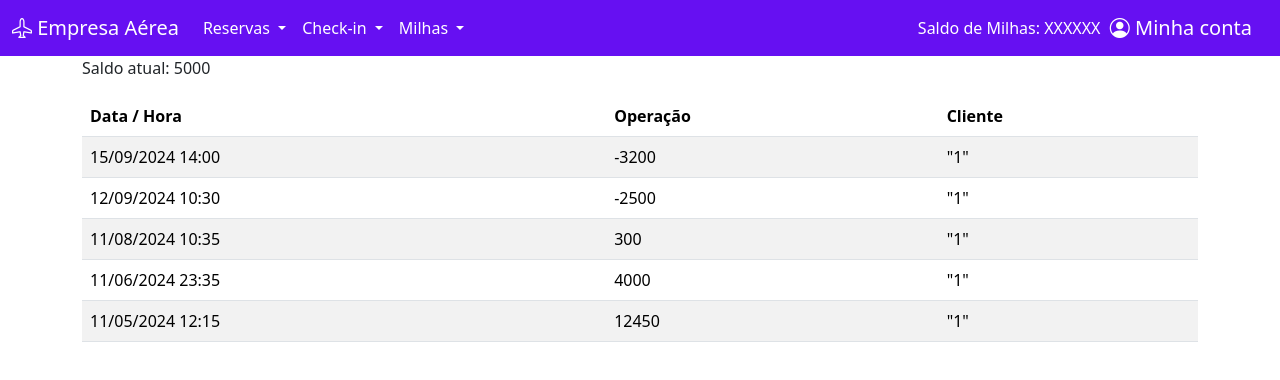
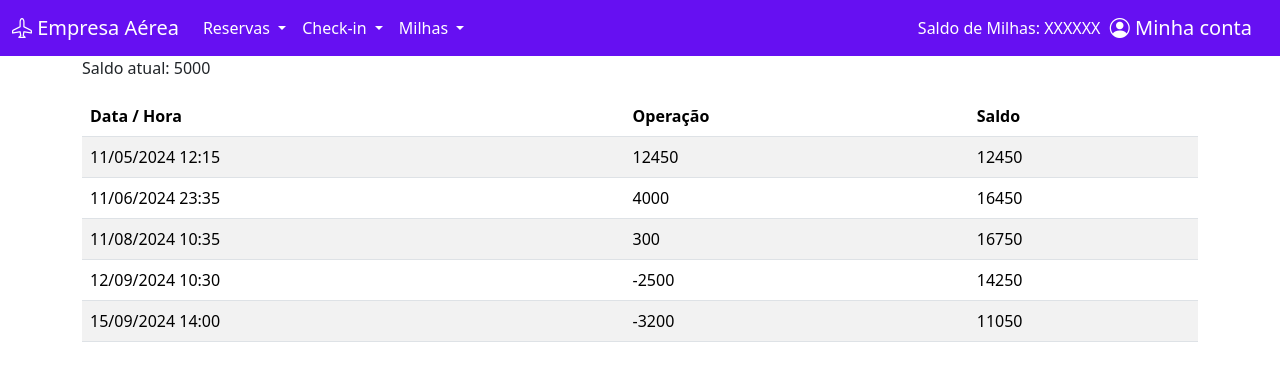
Before and after one commit to vickvieira/DAC-Empresa-A-rea, an Angular app in the folder front-end/empresa-aerea-teste/: page /cliente/1/extrato-milhas in a window 1280 px wide. Shown: the top 380 px of the page. Built offline with nearby package versions, Linux system fonts and the light colour scheme; data requests are answered from the project's data file.

Commit message:
atualizado model, e bd para nao dar conflito

```diff
--- a/front-end/empresa-aerea-teste/src/api/db.json
+++ b/front-end/empresa-aerea-teste/src/api/db.json
@@ -57,33 +57,40 @@
   ],
   "transacoes_milhas": [
     {
-      "clienteId":1,
-      "dataHora": "2024-09-15T14:00:00",
-      "saldo": -3200
+      "clienteId": 1,
+      "dataHora": "2024-05-11T12:15:00",
+      "operacao": 12450,
+      "saldo": 12450
+
     },
     {
-      "clienteId":1,
-      "dataHora": "2024-09-12T10:30:00",
-      "saldo": -2500
+      "clienteId": 1,
+      "dataHora": "2024-06-11T23:35:00",
+      "operacao": 4000,
+      "saldo": 16450
     },
     {
-      "clienteId":1,
+      "clienteId": 1,
       "dataHora": "2024-08-11T10:35:00",
-      "saldo": 300
+      "operacao": 300,
+      "saldo": 16750
     },
     {
-      "clienteId":1,
-      "dataHora": "2024-06-11T23:35:00",
-      "saldo": 4000
+      "clienteId": 1,
+      "dataHora": "2024-09-12T10:30:00",
+      "operacao": -2500,
+      "saldo": 14250
     },
     {
-      "clienteId":1,
-      "dataHora": "2024-05-11T12:15:00",
-      "saldo": 12450
+      "clienteId": 1,
+      "dataHora": "2024-09-15T14:00:00",
+      "operacao": -3200,
+      "saldo": 11050
     },
     {
-      "clienteId":2,
+      "clienteId": 2,
       "dataHora": "2024-05-11T12:15:00",
+      "operacao": 1245045454,
       "saldo": 1245045454
     }
   ]
--- a/front-end/empresa-aerea-teste/src/app/paginas/cliente/extrato-milhas/extrato-milhas.component.html
+++ b/front-end/empresa-aerea-teste/src/app/paginas/cliente/extrato-milhas/extrato-milhas.component.html
@@ -6,14 +6,14 @@
             <tr>
                 <th scope="col">Data / Hora</th>
                 <th scope="col">Operação</th>
-                <th scope="col">Cliente</th>
+                <th scope="col">Saldo</th>
             </tr>
         </thead>
         <tbody>
-            <tr *ngFor="let extratoMilha of extratoMilhas">
+            <tr *ngFor="let extratoMilha of extratoMilhas; let i = index">
                 <td>{{ extratoMilha.dataHora | date: 'dd/MM/yyyy HH:mm' }}</td>
+                <td>{{ extratoMilha.operacao  }}</td>
                 <td>{{ extratoMilha.saldo }}</td>
-                <td>"{{ extratoMilha.clienteId }}"</td>
 
         </tbody>
     </table>
--- a/front-end/empresa-aerea-teste/src/app/paginas/cliente/extrato-milhas/extrato-milhas.component.ts
+++ b/front-end/empresa-aerea-teste/src/app/paginas/cliente/extrato-milhas/extrato-milhas.component.ts
@@ -3,7 +3,8 @@ import { ClienteService } from '../../../services/cliente.service';
 import { MilhasService } from '../../../services/milhas.service';
 import { Cliente } from '../../../models/cliente.model';
 import { ActivatedRoute } from '@angular/router';
-import { Milhas } from '../../../models/milhas.model';
+import { ExtratoMilhas } from '../../../models/extrato-milhas.model';
+
 
 
 @Component({
@@ -15,8 +16,7 @@ import { Milhas } from '../../../models/milhas.model';
 export class ExtratoMilhasComponent implements OnInit {
   cliente: Cliente | undefined;
   milhasSaldo: number = 0;
-  extratoMilhas: Milhas[] = [];
-
+  extratoMilhas: ExtratoMilhas[] = [];
 
   constructor(
     private clienteService: ClienteService,
@@ -28,23 +28,28 @@ export class ExtratoMilhasComponent implements OnInit {
   ngOnInit(): void {
     //const clienteId = Number(this.route.snapshot.paramMap.get('id'));
     this.checaCliente();
+    this.getMilhasSaldo(1);
+
     //this.listarTodosExtratos();
-    this.listarTodosExtratoByCliente(1);
+    //this.listarTodosExtratoByCliente(1);
   }
 
   checaCliente() {
     let clienteId = 1;
 
     this.getCliente(clienteId);
-    this.getMilhasSaldo(clienteId);
+    //this.getMilhasSaldo(clienteId);
+    this.listarTodosExtratoByCliente(clienteId);
+
 
     if (this.cliente) { //ve se o id do cliente foi capturado corretamente
       console.log('Cliente ID:' + this.cliente);
       //this.listarTodosExtratos();
       this.listarTodosExtratoByCliente(clienteId);
       this.getMilhasSaldo(clienteId);
+
     } else {
-      console.error('Cliente ID não encontrado na rota asdsasas');
+      console.error('Cliente ID não encontrado na rota VALOR CLIENTE:' + this.cliente);
     }
   }
 
@@ -60,17 +65,40 @@ export class ExtratoMilhasComponent implements OnInit {
     });
   }
 
-  /*
-  getMilhasExtrato(clienteId: number) {
-    this.milhasService.getExtratobyClienteId(clienteId).subscribe((extrato: Milhas[]) => {
-      this.extratoMilhas = extrato;
+  getSomaDoSaldoPeloExtrato(clienteId: number): void {
+    this.listarTodosExtratoByCliente(clienteId);
+  }
+
+
+  listarTodosExtratoByCliente(clienteId: number): ExtratoMilhas[] {
+    this.milhasService.getExtratoPorClienteId(String(clienteId)).subscribe({
+      next: (data: ExtratoMilhas[]) => {
+        if (data == null) {
+          this.extratoMilhas = [];
+        }
+        else {
+          //data.saldo =
+          //data[1].saldo
+          this.extratoMilhas = data;
+          /*
+          for (let i = 1; i < data.length; i++) {
+            //this.extratoMilhas[i].saldo =+ this.extratoMilhas[i+1].saldo;
+          }
+          */
+        }
+      }
     });
+    return this.extratoMilhas;
   }
-  */
-  listarTodosExtratoByCliente(clienteId: number): Milhas[] {
 
-    this.milhasService.getExtratoPorClienteId(String(clienteId)).subscribe({
-      next: (data: Milhas[]) => {
+  calcularSaldoNoExtrato() {
+
+  }
+
+
+  listarTodosExtratos(): ExtratoMilhas[] {
+    this.milhasService.getTodosExtratos().subscribe({
+      next: (data: ExtratoMilhas[]) => {
         if (data == null) {
           this.extratoMilhas = [];
         }
@@ -82,18 +110,4 @@ export class ExtratoMilhasComponent implements OnInit {
     });
     return this.extratoMilhas;
   }
-
-  listarTodosExtratos(): Milhas[] {
-    this.milhasService.getTodosExtratos().subscribe({
-      next: (data: Milhas[]) => {
-        if (data == null) {
-          this.extratoMilhas = [];
-        }
-        else {
-          this.extratoMilhas = data;
-        }
-      }
-    });
-    return this.extratoMilhas;
-  }
 }
--- a/front-end/empresa-aerea-teste/src/app/services/milhas.service.ts
+++ b/front-end/empresa-aerea-teste/src/app/services/milhas.service.ts
@@ -1,6 +1,7 @@
 import { Injectable } from '@angular/core';
 import { HttpClient, HttpHeaders } from '@angular/common/http';
 import { Milhas } from '../models/milhas.model';
+import { ExtratoMilhas } from '../models/extrato-milhas.model';
 import { Observable, of, pipe } from 'rxjs';
 import { catchError, map, tap } from 'rxjs/operators';
 
@@ -22,7 +23,7 @@ export class MilhasService {
 
 
   getMilhasByClienteId(clienteId: number): Observable<number> {
-    return this.httpClient.get<Milhas[]>(`${this.apiUrl}?clienteId=${clienteId}`)
+    return this.httpClient.get<ExtratoMilhas[]>(`${this.apiUrl}?clienteId=${clienteId}`)
       .pipe(
         map(milhasArray => milhasArray.length > 0 ? milhasArray[0].saldo : 0)
       );
@@ -43,24 +44,28 @@ export class MilhasService {
   }
 
 
-  /* GET heroes whose name contains search term */
-  getExtratoPorClienteId(term: string): Observable<Milhas[]> {
+
+  getExtratoPorClienteId(term: string): Observable<ExtratoMilhas[]> {
     if (!term.trim()) {
-      // if not search term, return empty hero array.
       return of([]);
     }
-    return this.httpClient.get<Milhas[]>(`${this.apiUrlTransacoes}/?clienteId=${term}`).pipe(
-      tap(x => x.length ?
-        this.log(`found heroes matching "${term}"`) :
-        this.log(`no heroes matching "${term}"`)),
+    return this.httpClient.get<ExtratoMilhas[]>(`${this.apiUrlTransacoes}/?clienteId=${term}`).pipe(
+      tap(x => x.length),
 
     );
   }
+
+
+  getTodosExtratos(): Observable<ExtratoMilhas[]> {
+    return this.httpClient.get<ExtratoMilhas[]>(this.apiUrlTransacoes, this.httpOption)
+  }
+
+  atualizarSaldo() {
+    //saldo anterior menos operação nova
+
+    //return this.httpClient.put<Milhas>
+  }
+
   // mais metodos
 
-  getTodosExtratos(): Observable<Milhas[]> {
-    return this.httpClient.get<Milhas[]>(this.apiUrlTransacoes, this.httpOption)
-  }
-
-
 }
```
Also changed, not shown: front-end/empresa-aerea-teste/src/app/models/extrato-milhas.model.ts (added, +9 -0 lines), front-end/empresa-aerea-teste/src/app/models/milhas.model.ts (+4 -6 lines).
